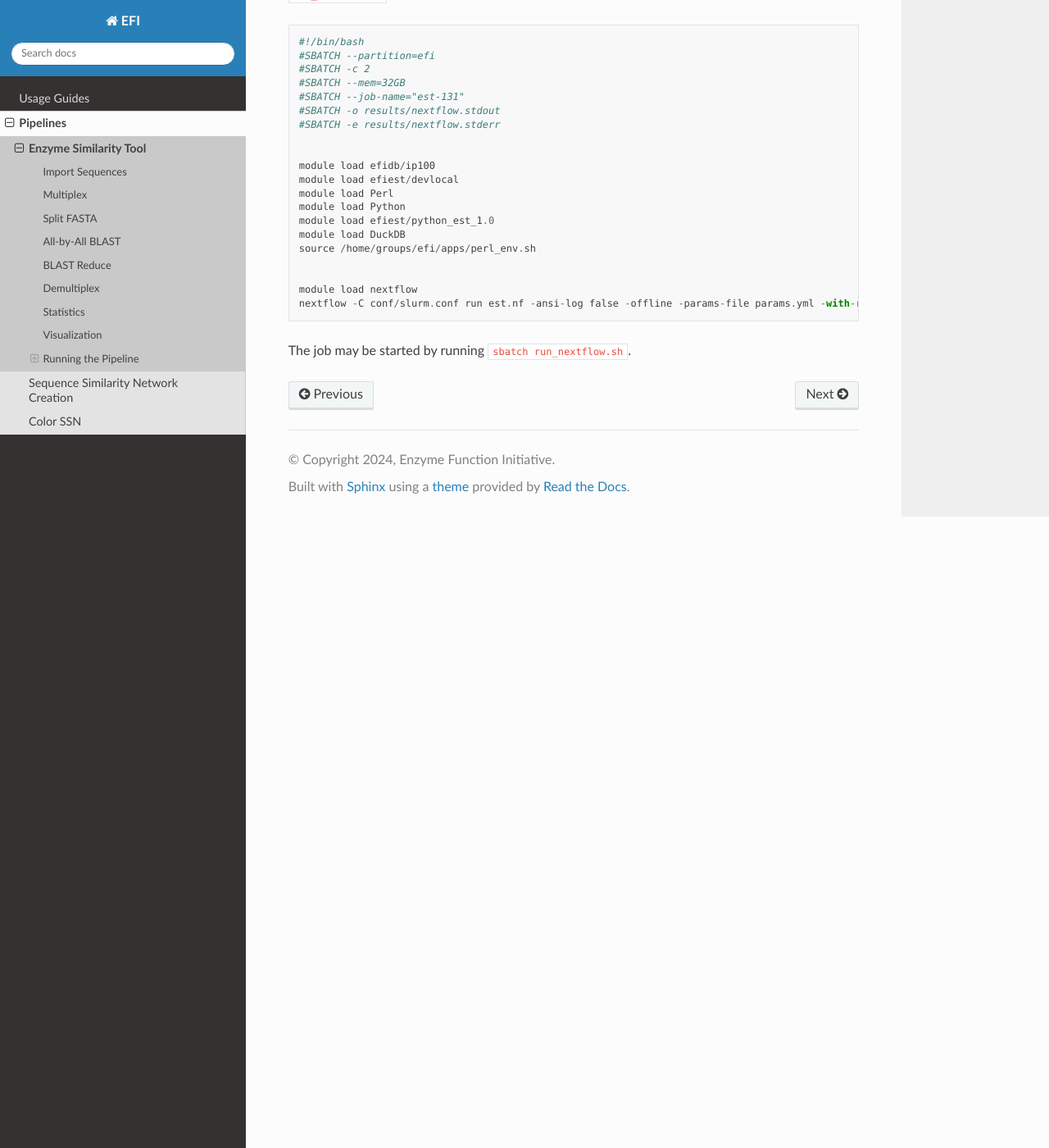
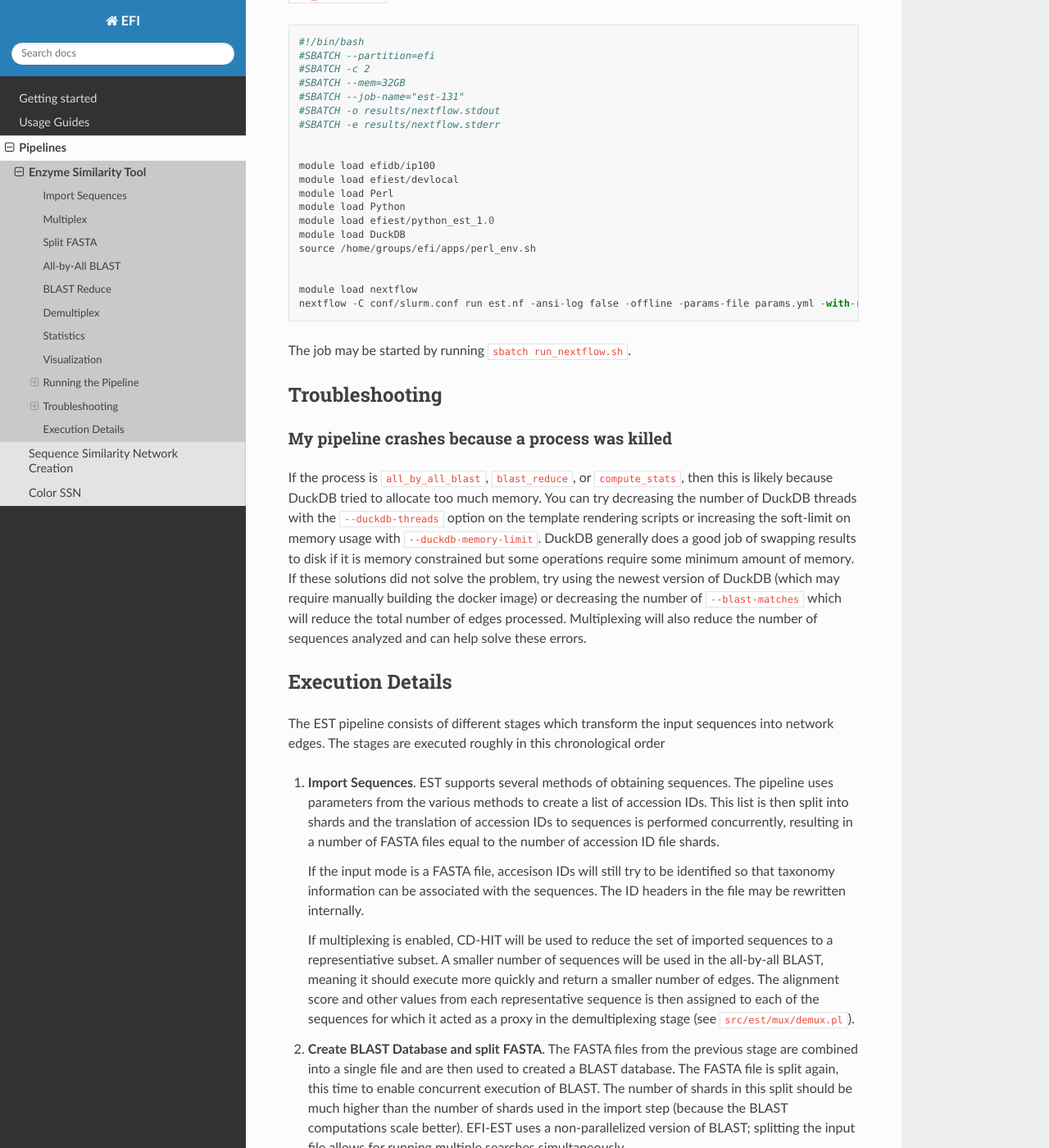
Before and after one commit to EnzymeFunctionInitiative/EST, a Sphinx documentation site: the page built from docs/source/pipelines/est/index.rst, in a window 1280 px wide and 1400 px high, scrolled down 1497 px. Shown: the whole window at 82% size. Built offline with Sphinx 7.4.7 and the Read the Docs theme 2.0.0, drawn with Linux system fonts in a browser that asks for light colours; some of the changed text lies outside the part shown.

Commit message:
Reorganize docs

```diff
--- a/docs/index.rst
+++ b/docs/index.rst
@@ -5,6 +5,7 @@ Welcome to the Enzyme Function Initiative Documentation! The following resources
 are available to help you use the tools.
 
 .. toctree::
+    getting_started.rst
     source/guides/index
     source/pipelines/index
     :maxdepth: 2
--- a/docs/source/pipelines/est/index.rst
+++ b/docs/source/pipelines/est/index.rst
@@ -91,3 +91,86 @@ submission script called ``run_nextflow.sh``: ::
    nextflow -C conf/slurm.conf run est.nf -ansi-log false -offline -params-file params.yml -with-report report.html -with-timeline timeline.html
 
 The job may be started by running ``sbatch run_nextflow.sh``.
+
+Troubleshooting
+---------------
+
+My pipeline crashes because a process was killed
+~~~~~~~~~~~~~~~~~~~~~~~~~~~~~~~~~~~~~~~~~~~~~~~~
+
+If the process is ``all_by_all_blast``, ``blast_reduce``, or ``compute_stats``, then
+this is likely because DuckDB tried to allocate too much memory. You can try
+decreasing the number of DuckDB threads with the ``--duckdb-threads`` option on
+the template rendering scripts or increasing the soft-limit on memory usage with
+``--duckdb-memory-limit``. DuckDB generally does a good job of swapping results to
+disk if it is memory constrained but some operations require some minimum amount
+of memory. If these solutions did not solve the problem, try using the newest
+version of DuckDB (which may require manually building the docker image) or
+decreasing the number of ``--blast-matches`` which will reduce the total number of
+edges processed. Multiplexing will also reduce the number of sequences analyzed
+and can help solve these errors.
+
+Execution Details
+-----------------
+
+.. .. image:: images/pipelines/est.png
+..    :alt: Visualization of EST pipeline
+
+The EST pipeline consists of different stages which transform the input
+sequences into network edges. The stages are executed roughly in this
+chronological order
+
+1. **Import Sequences**. EST supports several methods of obtaining sequences.
+   The pipeline uses parameters from the various methods to create a list of
+   accession IDs. This list is then split into shards and the translation of
+   accession IDs to sequences is performed concurrently, resulting in a number
+   of FASTA files equal to the number of accession ID file shards.
+
+   If the input mode is a FASTA file, accesison IDs will still try to be
+   identified so that taxonomy information can be associated with the sequences.
+   The ID headers in the file may be rewritten internally.
+
+   If multiplexing is enabled, CD-HIT will be used to reduce the set of imported
+   sequences to a representiative subset. A smaller number of sequences will be
+   used in the all-by-all BLAST, meaning it should execute more quickly and
+   return a smaller number of edges. The alignment score and other values from
+   each representative sequence is then assigned to each of the sequences for
+   which it acted as a proxy in the demultiplexing stage (see
+   ``src/est/mux/demux.pl``).
+
+2. **Create BLAST Database and split FASTA**. The FASTA files from the previous
+   stage are combined into a single file and are then used to created a BLAST
+   database. The FASTA file is split again, this time to enable concurrent
+   execution of BLAST. The number of shards in this split should be much higher
+   than the number of shards used in the import step (because the BLAST
+   computations scale better). EFI-EST uses a non-parallelized version of BLAST;
+   splitting the input file allows for running multiple searches simultaneously.
+
+3. **All-by-all BLAST**. Every sequence in the FASTA file is used as a query
+   against the BLAST database. Shards of the FASTA from the previous step can be
+   run in parallel. The result of this process is a multiset of edges between
+   sequences. In this stage, the BLAST tabular output is converted to
+   `Parquet <https://parquet.apache.org/>`_ files for more efficient processing.
+   The conversion is referred to as "transcoding" in the code. The is the most
+   computationally intensive stage of the pipeline.
+
+4. **BLASTreduce**. All-by-all BLAST creates a multiset of directed edges, but a
+   set without duplicity is needed to generate the network. This stage selects
+   the edges that best represent the similarity between two sequences. This
+   stage may be computationally intensive if the number of edges is high.
+
+   If mulitplexing was used, demultiplexing occurs after BLASTreduce.
+
+5. **Compute Statistics**. One of the primary outputs of the EST pipeline is a
+   set of plots which show the distribution of percent identity and sequence
+   length as a function of alignment score. In this stage, five-number summaries
+   of percent identity and alignment length at each alignment score are
+   calculated, along with a cumulative sum of alignment score counts and a
+   convergence ratio metric.
+
+6. **Visualization**. In this stage, the five-number summaries are rendered into
+   plots. A histogram of edge lengths is also produced.
+
+7. **Output**. This stage copies all of the pertinent files generated by the
+   pipeline to the user-specified output directory. In the future it may
+   generate an HTML report or compressed archive.
```
Also changed, not shown: README.md (+3 -152 lines), docs/getting_started.rst (added, +52 -0 lines).
